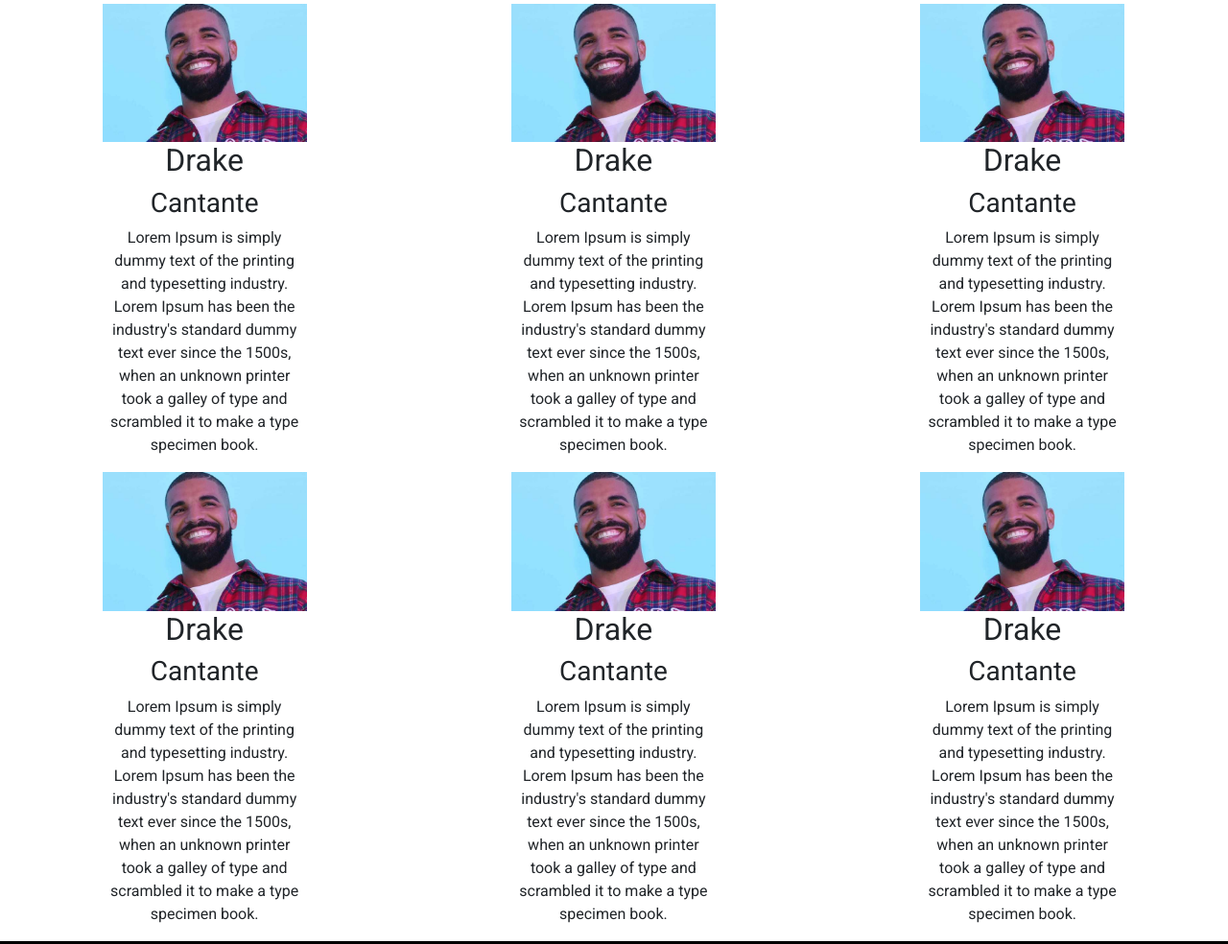
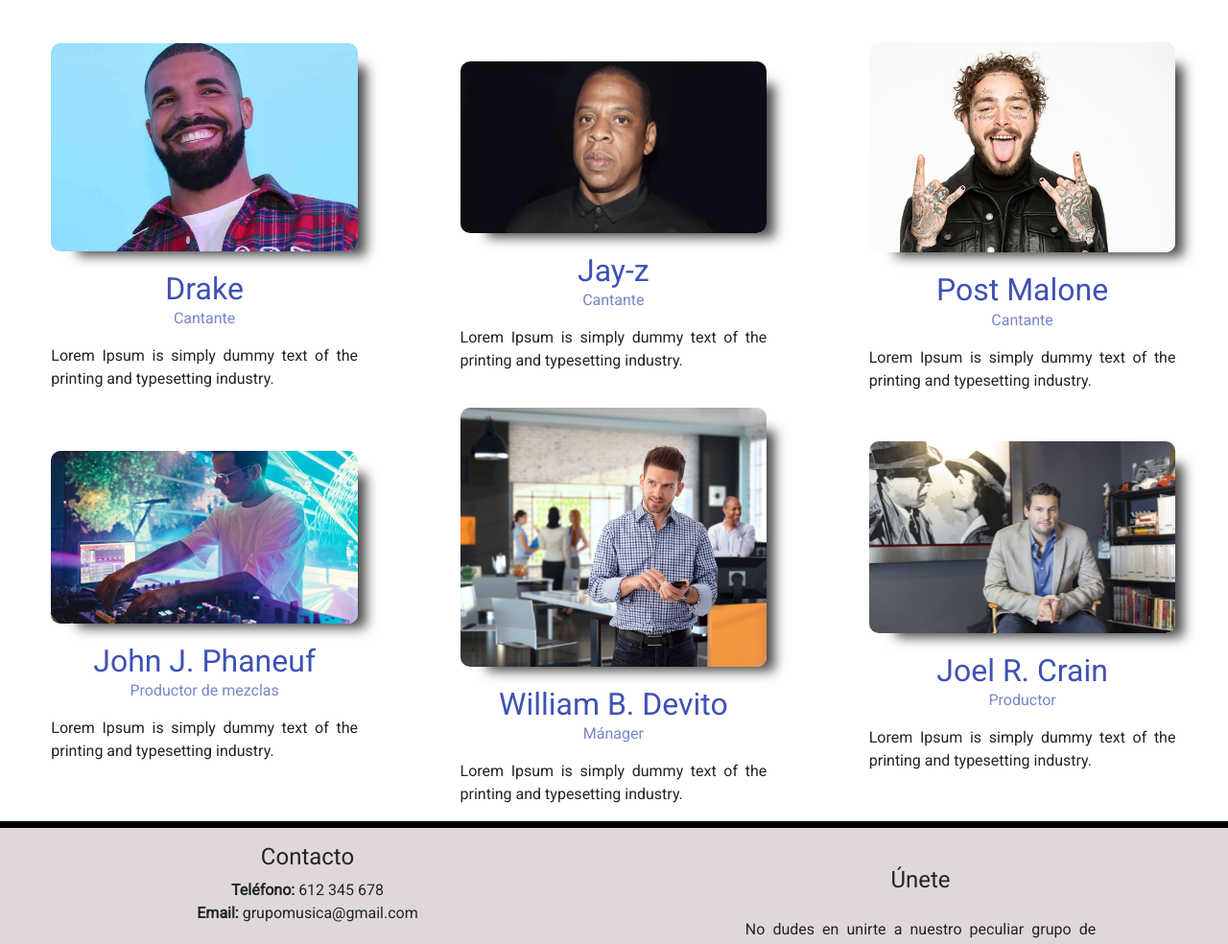
Before and after one commit to OmarAdolfo/MiGrupoMusica, a website built with Parcel: page src/band-members.html in a window 1280 px wide. Shown: the part 193-1177 px from the top of the page at 96% size. Built offline with nearby package versions, Linux system fonts and the light colour scheme; some packages are replaced by stand-ins of ours.

Commit message:
PEC2
> Añadiendo estilos miembros de la banda

```diff
--- a/src/assets/styles/layouts/_home.scss
+++ b/src/assets/styles/layouts/_home.scss
@@ -93,20 +93,38 @@
 }
 
 .paragraph {
-  max-width: 75%;
+  max-width: 60%;
   margin: 25px auto;
   line-height: 1.5;
   text-align: justify;
 }
 
 .member {
-  width: 50%;
+  width: 75%;
   margin: 0 auto;
   text-align: center;
 
   &__photo {
-    max-width: 100%;
+    width: 100%;
     height: auto;
+    box-shadow: 18px 14px 12px -10px rgba(0,0,0,0.75);
+    border-radius: 10px;
+    margin-bottom: 20px;
+  }
+
+  &__name {
+    margin: 0;
+    font-weight: 100;
+    color: #3F51B5;
+  }
+
+  &__rol {
+    color:#7986CB
+  }
+
+  &__info {
+    margin-top: 15px;
+    text-align: justify;
   }
 }
 
@@ -115,20 +133,17 @@
 .flex {
   display: flex;
   flex-flow: row wrap;
+  align-items: center;
 
   &__item {
     width: 100%;
 
     @media (min-width: $tablet-viewport) {
-      & {
-        width: 50%;
-      }
+      width: 50%;
     }
 
     @media (min-width: $laptop-large-viewport) {
-      & {
-        width: 33.3%;
-      }
+      width: 33.3%;
     }
   }
 }
--- a/src/band-members.html
+++ b/src/band-members.html
@@ -40,68 +40,62 @@
         </nav>
     </header>
     <main class="main">
-        <div class="text-center mt-5">
+        <div class="text-center mt-5 mb-5">
             <h1>Miembros de la banda</h1>
         </div>
         <div class="flex">
             <div class="flex__item">
                 <div class="member">
-                    <img class="member__photo" src="assets/images/cantante-1.jpg" alt="Foto del miembro">
-                    <h2>Drake</h2>
-                    <h3>Cantante</h3>
-                    <p>Lorem Ipsum is simply dummy text of the printing and typesetting industry. Lorem Ipsum has been
-                        the industry's standard dummy text ever since the 1500s, when an unknown printer took a galley
-                        of type and scrambled it to make a type specimen book.</p>
+                    <img class="member__photo" src="assets/images/cantante-1.jpg" alt="Foto del cantante 1">
+                    <h2 class="member__name">Drake</h2>
+                    <span class="member__rol">Cantante</span>
+                    <p class="member__info">Lorem Ipsum is simply dummy text of the printing and typesetting industry.
+                    </p>
                 </div>
             </div>
             <div class="flex__item">
                 <div class="member">
-                    <img class="member__photo" src="assets/images/cantante-1.jpg" alt="Foto del miembro">
-                    <h2>Drake</h2>
-                    <h3>Cantante</h3>
-                    <p>Lorem Ipsum is simply dummy text of the printing and typesetting industry. Lorem Ipsum has been
-                        the industry's standard dummy text ever since the 1500s, when an unknown printer took a galley
-                        of type and scrambled it to make a type specimen book.</p>
+                    <img class="member__photo" src="assets/images/cantante-2.webp" alt="Foto del cantante 2">
+                    <h2 class="member__name">Jay-z</h2>
+                    <span class="member__rol">Cantante</span>
+                    <p class="member__info">Lorem Ipsum is simply dummy text of the printing and typesetting industry.
+                    </p>
                 </div>
             </div>
             <div class="flex__item">
                 <div class="member">
-                    <img class="member__photo" src="assets/images/cantante-1.jpg" alt="Foto del miembro">
-                    <h2>Drake</h2>
-                    <h3>Cantante</h3>
-                    <p>Lorem Ipsum is simply dummy text of the printing and typesetting industry. Lorem Ipsum has been
-                        the industry's standard dummy text ever since the 1500s, when an unknown printer took a galley
-                        of type and scrambled it to make a type specimen book.</p>
+                    <img class="member__photo" src="assets/images/cantante-3.jpg" alt="Foto del cantante 3">
+                    <h2 class="member__name">Post Malone</h2>
+                    <span class="member__rol">Cantante</span>
+                    <p class="member__info">Lorem Ipsum is simply dummy text of the printing and typesetting industry.
+                    </p>
                 </div>
             </div>
             <div class="flex__item">
                 <div class="member">
-                    <img class="member__photo" src="assets/images/cantante-1.jpg" alt="Foto del miembro">
-                    <h2>Drake</h2>
-                    <h3>Cantante</h3>
-                    <p>Lorem Ipsum is simply dummy text of the printing and typesetting industry. Lorem Ipsum has been
-                        the industry's standard dummy text ever since the 1500s, when an unknown printer took a galley
-                        of type and scrambled it to make a type specimen book.</p>
+                    <img class="member__photo" src="assets/images/creador_mezclas.jpg" alt="Foto del creador de mezclas">
+                    <h2 class="member__name">John J. Phaneuf</h2>
+                    <span class="member__rol">Productor de mezclas</span>
+                    <p class="member__info">Lorem Ipsum is simply dummy text of the printing and typesetting industry.
+                    </p>
                 </div>
             </div>
             <div class="flex__item">
                 <div class="member">
-                    <img class="member__photo" src="assets/images/cantante-1.jpg" alt="Foto del miembro">
-                    <h2>Drake</h2>
-                    <h3>Cantante</h3>
-                    <p>Lorem Ipsum is simply dummy text of the printing and typesetting industry. Lorem Ipsum has been
-                        the industry's standard dummy text ever since the 1500s, when an unknown printer took a galley
-                        of type and scrambled it to make a type specimen book.</p>
+                    <img class="member__photo" src="assets/images/manager.jpg" alt="Foto del mánager">
+                    <h2 class="member__name">William B. Devito</h2>
+                    <span class="member__rol">Mánager</span>
+                    <p class="member__info">Lorem Ipsum is simply dummy text of the printing and typesetting industry.
+                    </p>
                 </div>
             </div>
             <div class="flex__item">
                 <div class="member">
-                    <img class="member__photo" src="assets/images/cantante-1.jpg" alt="Foto del miembro">
-                    <h2>Drake</h2>
-                    <h3>Cantante</h3>
-                    <p>Lorem Ipsum is simply dummy text of the printing and typesetting industry. Lorem Ipsum has been
-                        the industry's standard dummy text ever since the 1500s, when an unknown printer took a galley
-                        of type and scrambled it to make a type specimen book.</p>
+                    <img class="member__photo" src="assets/images/productor.jpg" alt="Foto del productor">
+                    <h2 class="member__name">Joel R. Crain</h2>
+                    <span class="member__rol">Productor</span>
+                    <p class="member__info">Lorem Ipsum is simply dummy text of the printing and typesetting industry.
+                    </p>
                 </div>
             </div>
         </div>
```
Also changed, not shown: src/assets/images/cantante-2.webp (added), src/assets/images/cantante-3.jpg (added), src/assets/images/creador_mezclas.jpg (added), src/assets/images/manager.jpg (added), src/assets/images/productor.jpg (added).
